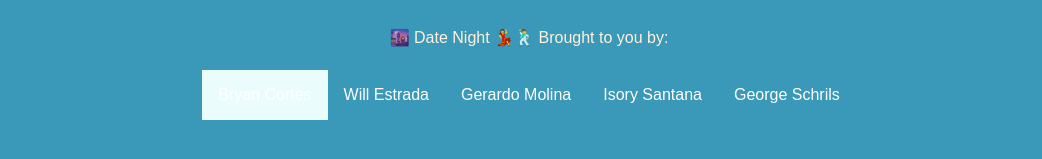
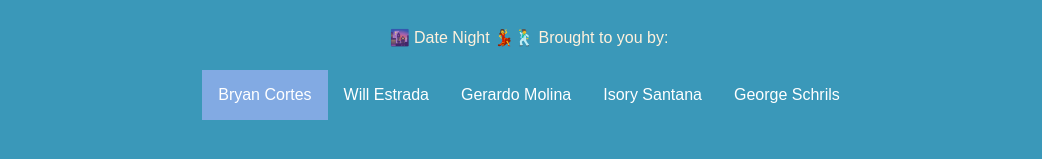
Before and after one commit to Isorym21/DATENIGHT, a React (Create React App) app: page / in a window 1280 px wide. In both pictures the pointer is over the link "Bryan Cortes". Shown: the part 892-1051 px from the top of the page, without its empty margins (111-1153 px from the left). Built offline with nearby package versions, Linux system fonts and the light colour scheme.

Commit message:
Update Footer.css

```diff
--- a/src/containers/Footer/Footer.css
+++ b/src/containers/Footer/Footer.css
@@ -59,5 +59,5 @@ li a {
 
 li a:hover {
   font-family: "Montserrat", sans-serif;
-  background-color: #EAFDFC;
+  background-color: #82AAE3;
 }
```
